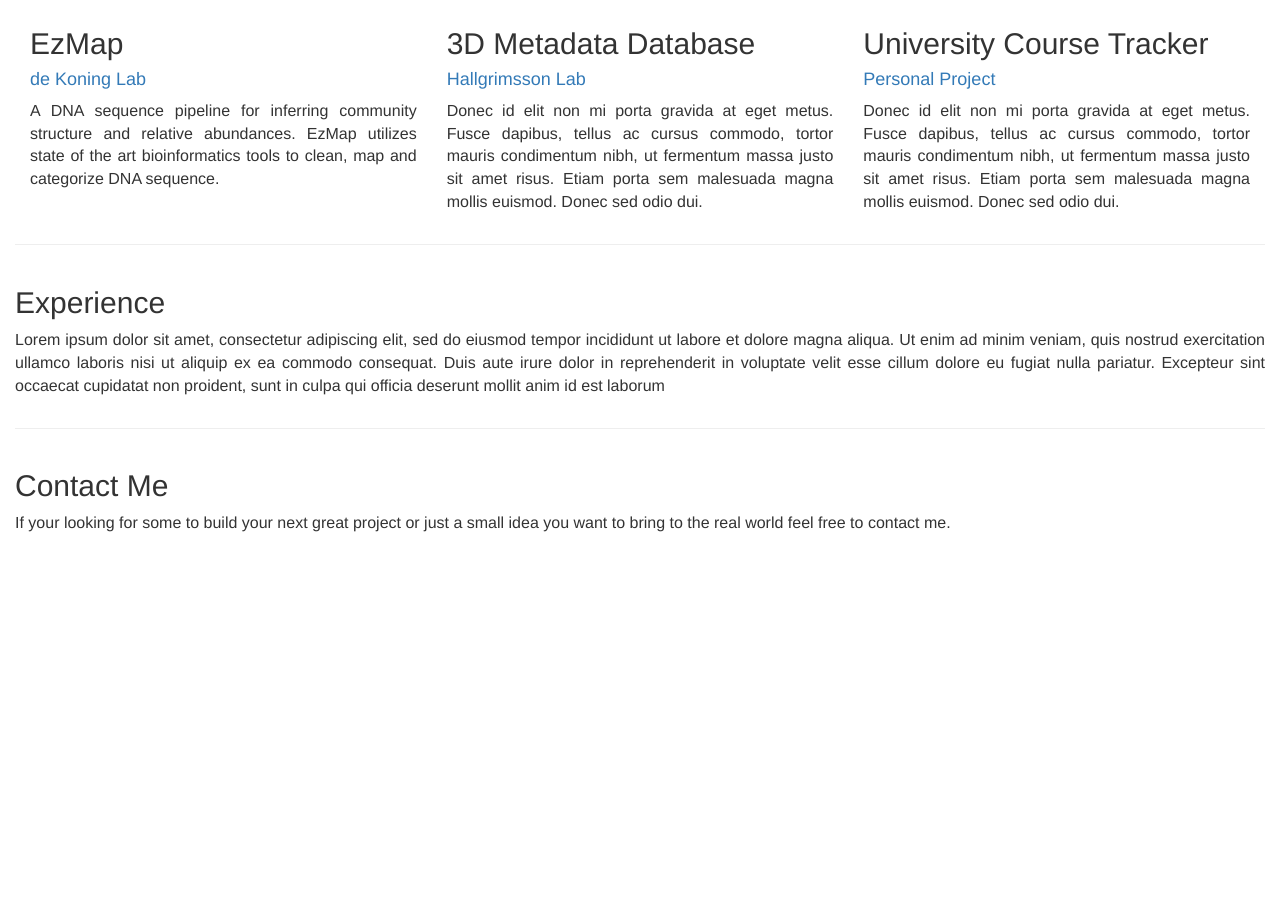
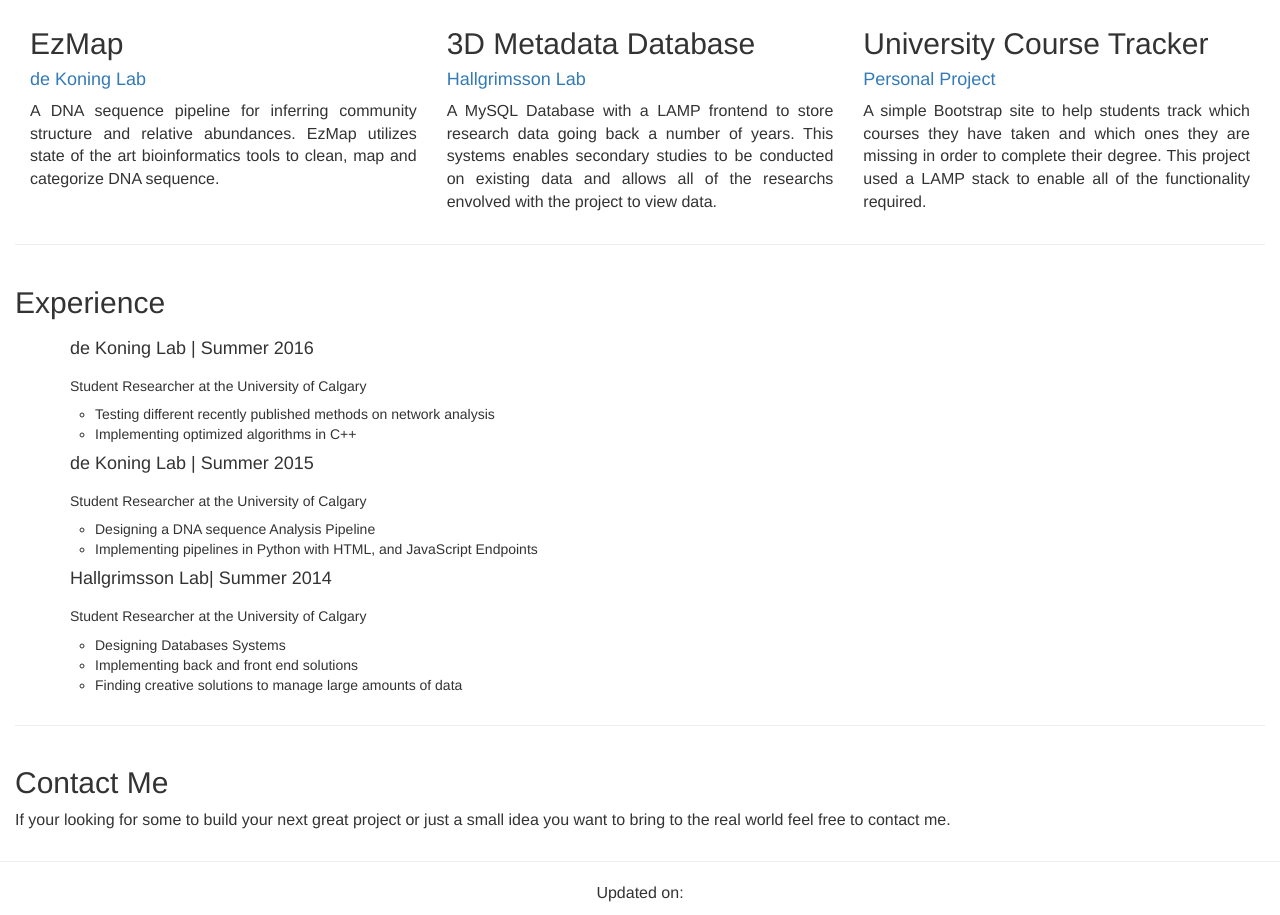
Before and after one commit to patrickcze/patrickcze.github.io, a plain HTML site: page index.html in a window 1280 px wide. Shown: the part 710-1625 px from the top of the page. Before the commit the page ends 1254 px from the top, so only its background shows below. Drawn offline with nearby package versions, Linux system fonts and the light colour scheme.

Commit message:
Added work experience content

```diff
--- a/css/index.css
+++ b/css/index.css
@@ -44,3 +44,11 @@ p {
     opacity: 0;
     filter: alpha(opacity=0);
 }
+
+#experienceList {
+    list-style: none;
+}
+
+footer p {
+    text-align: center;
+}
--- a/index.html
+++ b/index.html
@@ -92,13 +92,13 @@
                 <div class="col-xs-12 col-sm-12 col-lg-4">
                     <h2>3D Metadata Database</h2>
                     <h4><a href="#">Hallgrimsson Lab</a></h4>
-                    <p>Donec id elit non mi porta gravida at eget metus. Fusce dapibus, tellus ac cursus commodo, tortor mauris condimentum nibh, ut fermentum massa justo sit amet risus. Etiam porta sem malesuada magna mollis euismod. Donec sed odio dui. </p>
+                    <p>A MySQL Database with a LAMP frontend to store research data going back a number of years. This systems enables secondary studies to be conducted on existing data and allows all of the researchs envolved with the project to view data.</p>
                     <p hidden="true"><a class="btn btn-default" href="#" role="button">View details »</a></p>
                 </div>
                 <div class="col-xs-12 col-sm-12 col-lg-4">
                     <h2>University Course Tracker</h2>
                     <h4><a href="#">Personal Project</a></h4>
-                    <p>Donec id elit non mi porta gravida at eget metus. Fusce dapibus, tellus ac cursus commodo, tortor mauris condimentum nibh, ut fermentum massa justo sit amet risus. Etiam porta sem malesuada magna mollis euismod. Donec sed odio dui. </p>
+                    <p>A simple Bootstrap site to help students track which courses they have taken and which ones they are missing in order to complete their degree. This project used a LAMP stack to enable all of the functionality required.</p>
                     <p hidden="true"><a class="btn btn-default" href="#" role="button">View details »</a></p>
                 </div>
             </div>
@@ -113,7 +113,43 @@
             </div>
             <div id="resume" class="col-md-12">
                 <h2>Experience</h2>
-                <p>Lorem ipsum dolor sit amet, consectetur adipiscing elit, sed do eiusmod tempor incididunt ut labore et dolore magna aliqua. Ut enim ad minim veniam, quis nostrud exercitation ullamco laboris nisi ut aliquip ex ea commodo consequat. Duis aute irure dolor in reprehenderit in voluptate velit esse cillum dolore eu fugiat nulla pariatur. Excepteur sint occaecat cupidatat non proident, sunt in culpa qui officia deserunt mollit anim id est laborum</p>
+                <ul id="experienceList">
+                    <li>
+                        <div>
+                            <h4 class="col-md-12">de Koning Lab | Summer 2016</h4>
+                            <h5 class="col-md-12">Student Researcher at the University of Calgary</h5>
+                            <ul>
+                                <li>Testing different recently published methods on network analysis</li>
+                                <li>Implementing optimized algorithms in C++</li>
+                            </ul>
+                        </div>
+                    </li>
+
+                    <li>
+                        <div>
+                            <h4 class="col-md-12">de Koning Lab | Summer 2015</h4>
+                            <h5 class="col-md-12">Student Researcher at the University of Calgary</h5>
+                            <ul>
+                                <li>Designing a DNA sequence Analysis Pipeline</li>
+                                <li>Implementing pipelines in Python with HTML, and JavaScript Endpoints
+                                </li>
+                            </ul>
+                        </div>
+                    </li>
+
+                    <li>
+                        <div>
+                            <h4 class="col-md-12">Hallgrimsson Lab| Summer 2014</h4>
+                            <h5 class="col-md-12">Student Researcher at the University of Calgary</h5>
+                            <ul>
+                                <li>Designing Databases Systems</li>
+                                <li>Implementing back and front end solutions
+                                </li>
+                                <li>Finding creative solutions to manage large amounts of data</li>
+                            </ul>
+                        </div>
+                    </li>
+                </ul>
             </div>
         </div>
 
@@ -128,6 +164,13 @@
         </div>
     </div>
 
+    <hr>
+
+    <footer class="col-md-12">
+        <p>Updated on: </p>
+    </footer>
+
+
     <!-- jQuery (necessary for Bootstrap's JavaScript plugins) -->
     <script src="https://ajax.googleapis.com/ajax/libs/jquery/1.12.4/jquery.min.js"></script>
     <!-- Include all compiled plugins (below), or include individual files as needed -->
@@ -136,4 +179,5 @@
     <script src="https://maxcdn.bootstrapcdn.com/bootstrap/3.3.7/js/bootstrap.min.js" integrity="sha384-Tc5IQib027qvyjSMfHjOMaLkfuWVxZxUPnCJA7l2mCWNIpG9mGCD8wGNIcPD7Txa" crossorigin="anonymous"></script>
 </body>
 
+
 </html>
```
Also changed, not shown: 1 other file.
